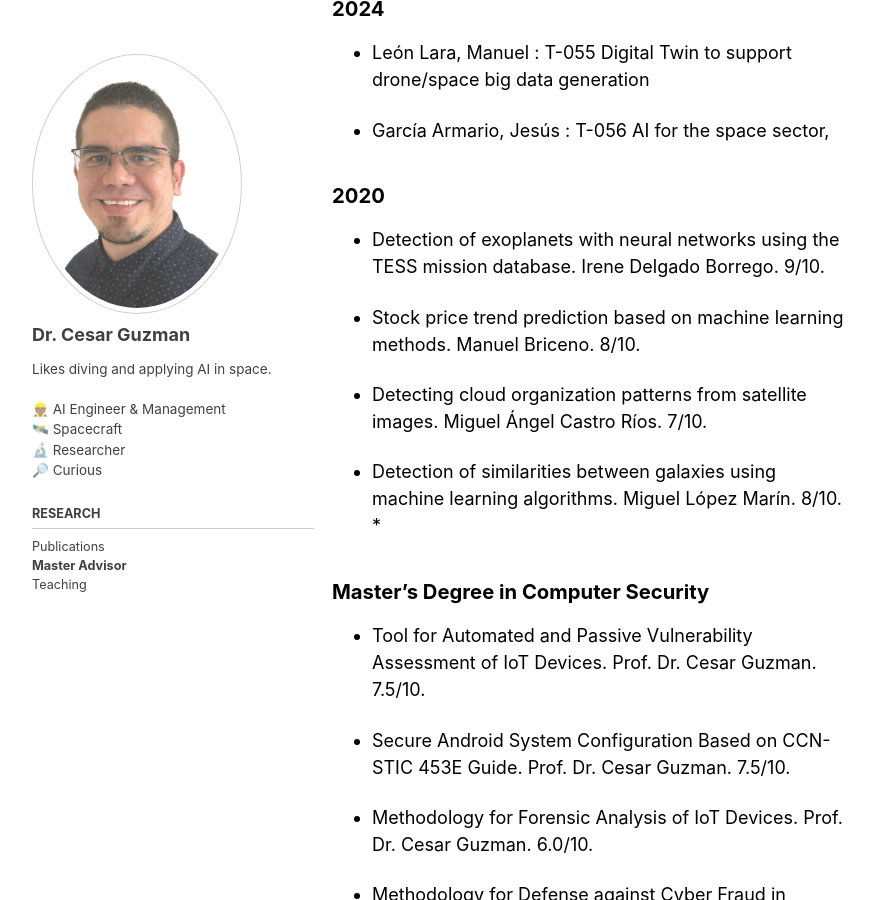
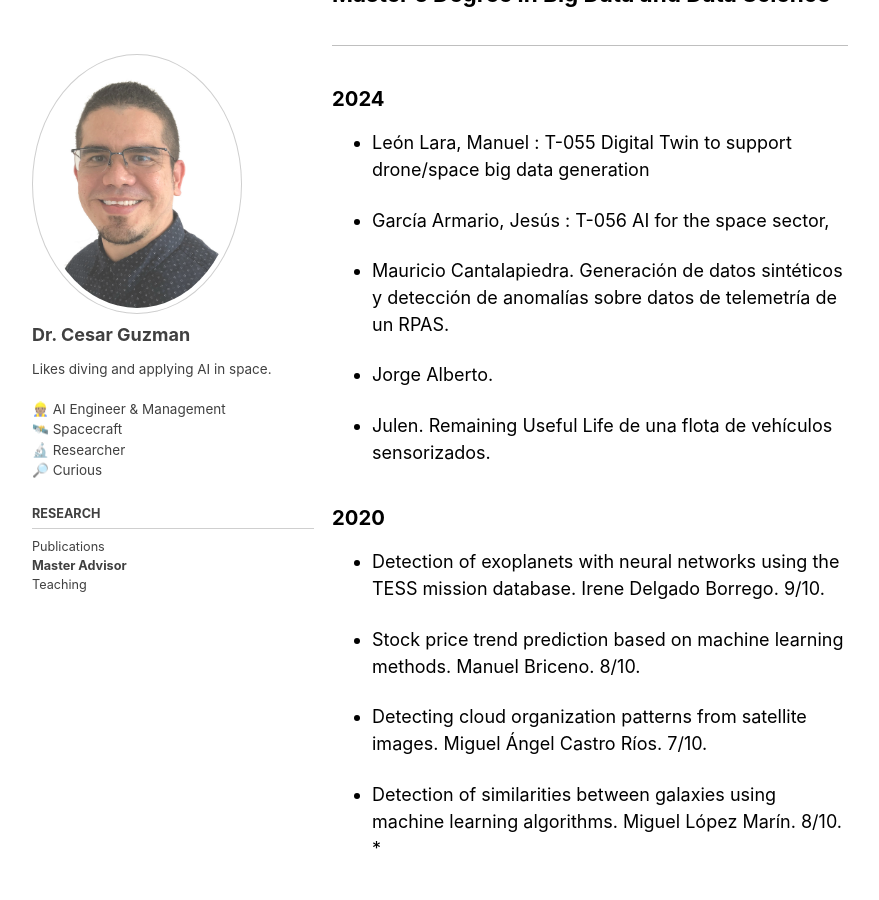
Before and after one commit to cguz/cguz.github.io, a Jekyll site: the page built from site/research/advisor.md, in a window 1280 px wide and 900 px high, scrolled down 3364 px. Shown: the whole window, without its empty margins (50-929 px from the left). Built offline with Jekyll 4.4.1, drawn with Linux system fonts in a browser that asks for light colours; cached includes are drawn as plain includes; some of the changed text lies outside the part shown.

Commit message:
Adding missing students

```diff
--- a/site/research/advisor.md
+++ b/site/research/advisor.md
@@ -24,6 +24,7 @@
 - Jose Calvo. Mitigating Rogue Drone Threats with Agile Autonomous Swarms
 - Raquel Zarraoa. Mitigating Rogue Drone Threats with Agile Autonomous Swarms
 - Pedro Luis. Mitigating Rogue Drone Threats with Agile Autonomous Swarms
+- Alberto Escriba Castro. Detección de Anomalías e Interpretación en Lenguaje Natural de Telemetría de Satélite
 
 ### 2024
 
@@ -87,6 +88,12 @@
 
 - García Armario, Jesús : T-056 AI for the space sector,
 
+- Mauricio Cantalapiedra. Generación de datos sintéticos y detección de anomalías sobre datos de telemetría de un RPAS.
+
+- Jorge Alberto.
+
+- Julen. Remaining Useful Life de una flota de vehículos sensorizados.
+
 ### 2020
 
 - Detection of exoplanets with neural networks using the TESS mission database. Irene Delgado Borrego. 9/10.
```
